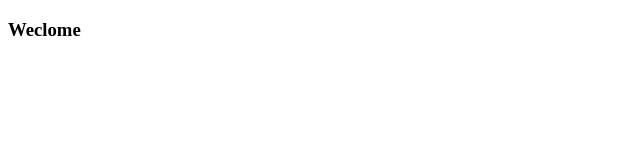
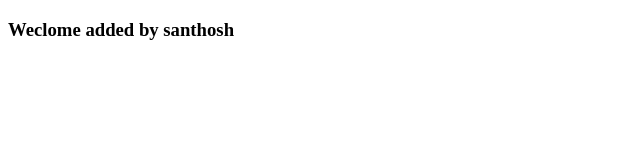
Before and after one commit to santhoshabnie/teaching, a plain HTML site: page index.html in a window 1280 px wide. Shown: the whole page, without its empty margins (0-640 px from the left). Drawn offline with Linux system fonts and the light colour scheme.

Commit message:
updated the mian file

```diff
--- a/index.html
+++ b/index.html
@@ -7,6 +7,6 @@
     <title>Teaching</title>
   </head>
   <body>
-    <h3>Weclome</h3>
+    <h3>Weclome added by santhosh</h3>
   </body>
 </html>
```
